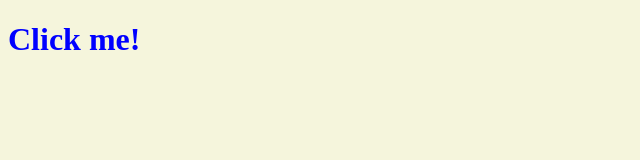
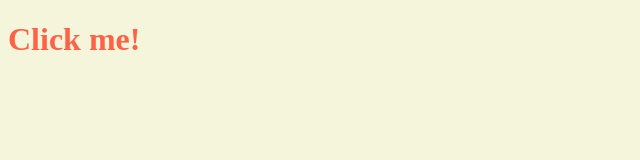
Before and after one commit to K-0joo/Vanilla-JS-Challenge, a plain HTML site: page index.html in a window 1280 px wide. Both pictures are taken after a click on the element "Click me!". Shown: the whole page, without its empty margins (0-640 px from the left). Drawn offline with Linux system fonts and the light colour scheme.

Commit message:
3.7 CSS Javascript part Two

```diff
--- a/css/style.css
+++ b/css/style.css
@@ -3,9 +3,13 @@ body {
 }
 
 h1 {
-    color:cadetblue;
+    color:cornflowerblue;
+}
+
+/* .active{
+    color: tomato;
     transition: color 0.5s ease-in-out;
-}
+} */
 
 .clicked {
     color: tomato;
--- a/index.html
+++ b/index.html
@@ -9,7 +9,7 @@
     </head>
     <body>
         <div class="hello">
-            <h1>
+            <h1 class="sexy-font">
                 Click me!
             </h1>
         </div>
--- a/js/app.js
+++ b/js/app.js
@@ -1,15 +1,22 @@
 const h1 = document.querySelector("div.hello:first-child h1");
 
 function handlerTitleClick(){
-    const currentColor = h1.style.color;
-    let newColor;
+    // h1.className = "active"; // getter이며 setter이다/
+    // console.log(h1.className);
 
-    if(currentColor === "blue"){
-        newColor = "tomato";
+    // if(h1.className === "active") {
+    //     h1.className = "";
+    // } else {
+    //     h1.className = "active";
+    // }
+
+    const clickedClass = "clicked";
+
+    if(h1.className === clickedClass) {
+        h1.className = "";
     } else {
-        newColor = "blue";
+        h1.className = clickedClass;
     }
-    h1.style.color = newColor;
 }
 
 h1.addEventListener("click", handlerTitleClick);
```
